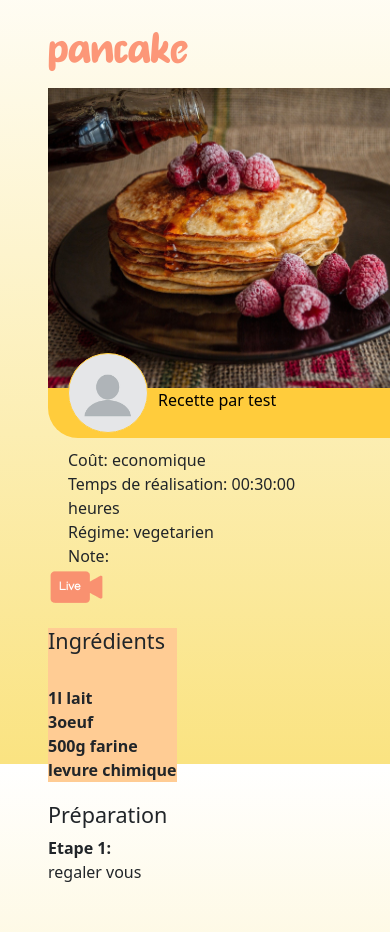
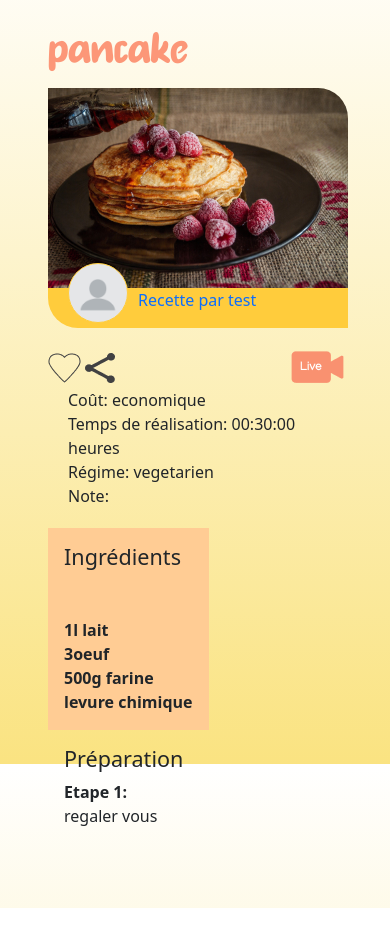
Before and after one commit to Proget-DevOn/YouMeal-, a PHP site: page /affiche_recette.php?id_recette=30 in a window 390 px wide; the page is wider, and only the part inside the window is pictured. Shown: the part 80-1012 px from the top of that part. After the commit the page ends 988 px from the top of that part, so only its background shows below. Run offline with PHP 8.4, Linux system fonts and the light colour scheme; a user stored in the database is signed in; data comes from the database, SQL or seed files in the repository; some libraries are stand-ins or nearby versions.

Commit message:
affiche_recette petit format

```diff
--- a/affiche_recette.php
+++ b/affiche_recette.php
@@ -41,9 +41,22 @@
         <div class="top_recette">
           <h3  class="police_monogram titre_recette"><?php echo $donnees['nom_recette'];?></h3>
           <div class="div_image">
-            <img src="image/image_recettes/<?php  echo $donnees['image']; ?>" alt="recette" width="450" height="300" class="image">
+          <?php if(is_file("image/image_recettes/".$donnees['image']))
+          {?>
+            <img class="image" src="image/image_recettes/<?php  echo $donnees['image']; ?>" alt="recette">
+            <?php
+          }else
+          {?>
+            <img class="image" src="ressources/images/pas_image.jpg" alt="">
+            <?php
+          }?>
             <div class="photo_profil"></div>
             <a href="profil.php?pseudo=<?php  echo $donnees['auteur']; ?>">Recette par <?php  echo $donnees['auteur'];?></a>
+          </div>
+          <div class="boutons_recette">
+            <a href=""><img src="ressources/images/like.png" alt="like"></a>
+            <a href=""><img src="ressources/images/partager.png" alt="partager"></a>
+            <a class="bouton_live" href="cree_live.php?id_recette=<?php  echo $_GET['id_recette']; ?>"><img src="ressources/images/live.png" alt="planifier un live"></a>
           </div>
         </div>
 
@@ -56,12 +69,11 @@
         <?php
       }?>
 
-      <div>
-      <a href="cree_live.php?id_recette=<?php  echo $_GET['id_recette']; ?>"><img src="ressources/live.png" alt="planifier un live" style="display:block;"></a>
-      </div>
 
-      <div class="ingredients">
-        <h4>Ingrédients</h4>
+
+      <div class="ing_pre">
+        <div class="ingredients p-3">
+          <h4 class="pb-3">Ingrédients</h4>
           <?php
             $sql="SELECT * FROM ingredients where id_recette='".$_GET['id_recette']."'";
             $req= $conn->query($sql);
@@ -74,7 +86,7 @@
           ?>
         </div>
 
-      <div class="etapes">
+        <div class="etapes p-3">
           <h4>Préparation</h4>
           <?php
           $sql="SELECT * FROM preparation where id_recette='".$_GET['id_recette']."' order by id_etape";
@@ -96,5 +108,6 @@
           ?>
         </div>
       </div>
+    </div>
   </body>
 </html>
--- a/css/affiche_recette.css
+++ b/css/affiche_recette.css
@@ -54,7 +54,6 @@ body{
 }
 
 .div_image{
-    background-color: black;
     position: relative;
     margin-bottom: 60px;
 }
@@ -69,11 +68,12 @@ body{
     height: 50px;
     border-bottom-left-radius: 30px;
     text-decoration: none;
-    color: black;
 }
 
 .image{
     border-top-right-radius: 30px;
+    width: 450px;
+    height: 300px;
 }
 
 .photo_profil{
@@ -97,7 +97,56 @@ body{
 }
 
 .ingredients{
-    margin: 20px 0;
     background-color: #ffcc94;
     width: fit-content;
+    display:inline-block;
+    vertical-align:top
 }
+
+.etapes{
+    display: inline-block;
+}
+
+.boutons_recette{
+    display: block;
+}
+
+.ing_pre{
+    margin-top: 20px;
+}
+
+.bouton_live{
+    margin-left: 320px;
+}
+
+@media(max-width:550px){
+
+    .image{
+        border-top-right-radius: 30px;
+        width: 300px;
+        height: 200px;
+    }
+
+    .div_image a{
+        bottom: -40px;
+        padding-left: 90px;
+        height: 40px;
+        border-bottom-left-radius: 30px;
+    }
+
+    .top_recette{
+        width: 300px;
+    }
+
+    .photo_profil{
+        width: 60px;
+        height: 60px;
+        border-radius: 30px;
+        bottom: -35px;
+        left: 20px;
+    }
+
+    .bouton_live{
+        margin-left: 170px;
+    }
+}
```
Also changed, not shown: ressources/images/like.png (added), ressources/images/live.png (renamed from ressources/live.png), ressources/images/partager.png (added). Lines whose indentation alone changed are shown as unchanged.
